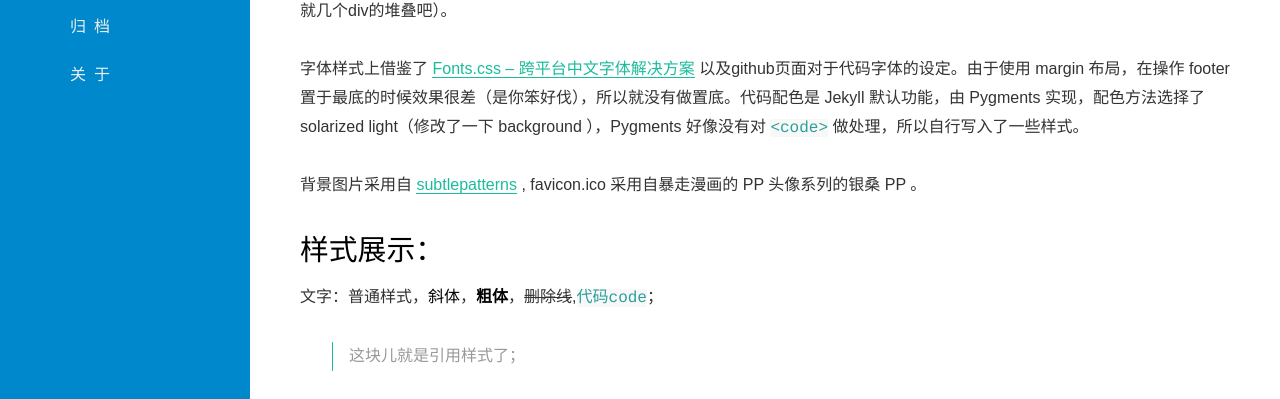
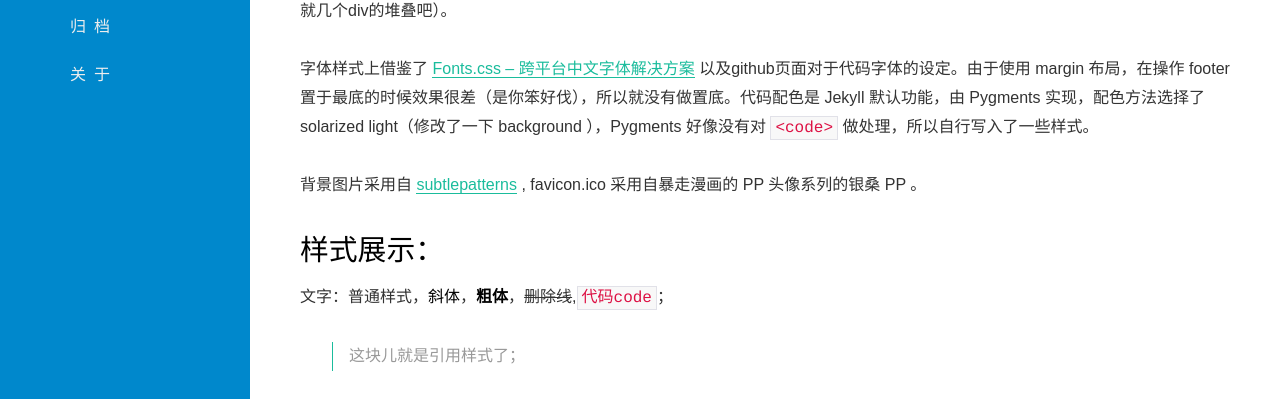
Before and after one commit to for-l00p/zhangziang.github.io, a Jekyll site: the page built from about.md, in a window 1280 px wide. Shown: the part 306-705 px from the top of the page. Built offline with Jekyll 4.4.1, drawn with Linux system fonts in a browser that asks for light colours; Markdown is read by kramdown in place of the engine named in the settings.

Commit message:
change p code style

```diff
--- a/css/style.css
+++ b/css/style.css
@@ -36,7 +36,9 @@ header {
 .extract {
     margin-bottom: 50px;
 }
-code {
+p code {
     background: #f8f8f8;
-    color: #2AA198;
+    color: #D14;
+    border: 1px solid #E1E1E8;
+    padding: 2px 4px;
 }
```
